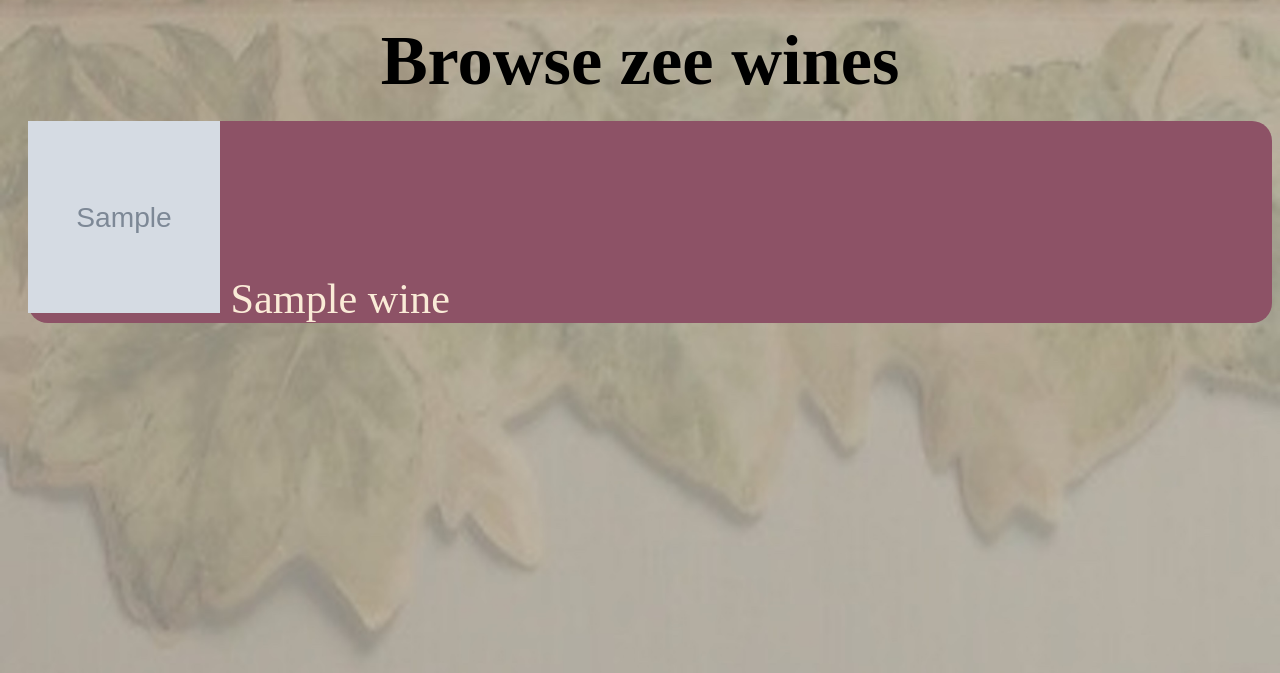
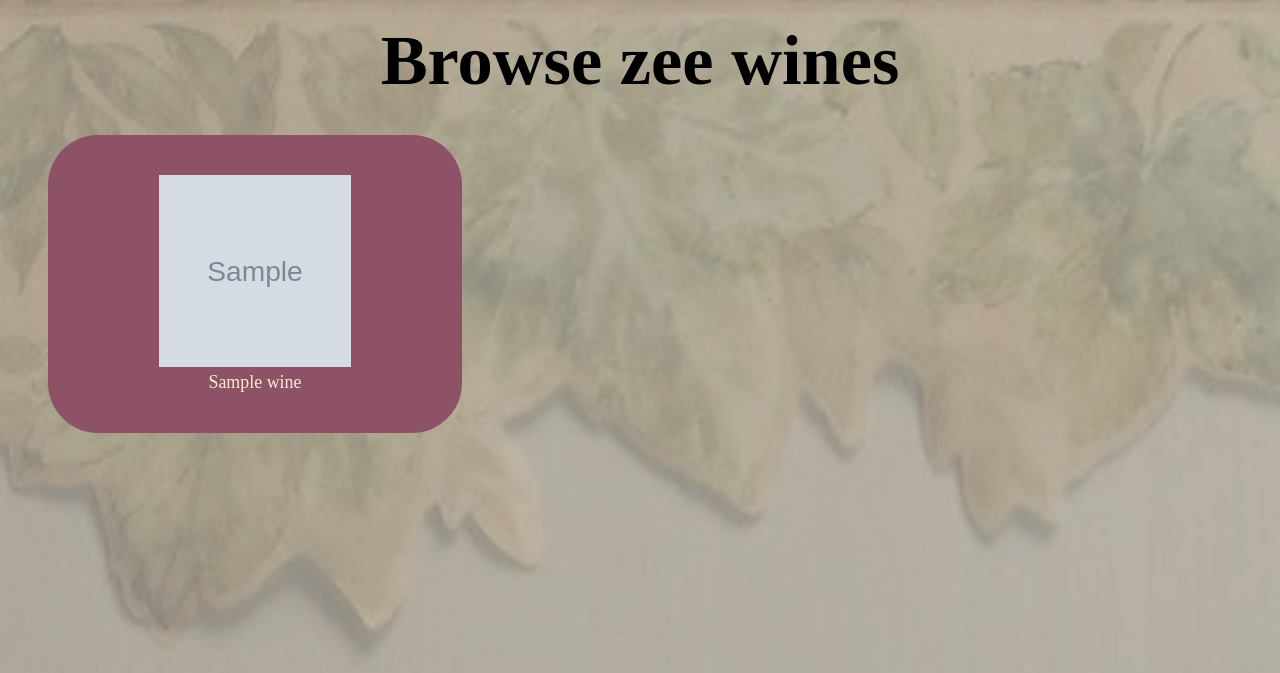
Before and after one commit to zacmea/project2, a Node server app: page /wines in a window 1280 px wide. Shown: the part 100-773 px from the top of the page. Run offline with Node 20, Linux system fonts and the light colour scheme; a user stored in the database is signed in; tables that the repository leaves empty hold one stand-in row (values such as "Sample post"); grey boxes marked "Sample" are stand-in pictures; some libraries are stand-ins or nearby versions.

Commit message:
minor styling fixes

```diff
--- a/public/styles/unifiedStylesheet.css
+++ b/public/styles/unifiedStylesheet.css
@@ -193,7 +193,7 @@ a:link, a:visited {
 .collections-show p{
     font-size: 28px;
 }
-.wine-index li, .collections-show li {
+.collections-show li {
     list-style: none;
     font-size: 3.3vw;
     background-color: #8d5266;
@@ -205,3 +205,60 @@ a:link, a:visited {
     height: 15vw;
     width: 15vw;
 }
+
+.wine-index {
+    text-align: center;
+}
+
+.wine-index ul {
+    display: flexbox
+
+}
+.wine-show {
+    display: flex;
+    flex-direction: column;
+    margin-top: 80px;
+    padding-top: 40px;
+    font-size: 1.5vw;
+    justify-content:center;
+    text-align: center;
+}
+
+.wine-show table {
+    background-color: #8d5266;
+    margin: 0 auto;
+    font-size: 1.5vw;
+    text-align: center;
+    border: 1px#812745
+}
+
+.wine-show td, th {
+    padding: 8px 20px;
+    border: 1px solid #ffffff;
+}
+#wineImg {
+    height: 25vw;
+    width: 25vw;
+    border-radius: 15px;
+    margin: 20px auto;
+}
+
+.wine-show h1 {
+    font-size: 4vw;
+    margin-bottom: 20px;
+    margin-top: -20px
+}
+
+#wineTile {
+    margin-left: 0;
+        width: 33%;
+        padding: 40px 5px;
+        background-color: #8d5266;
+        display: grid;
+        place-items: center;
+        float: left;
+        border-radius: 50px;
+        margin-bottom: 20px;
+        font-size: 1.4vw;
+        text-align: center;
+    }
--- a/views/wine-index-browse.ejs
+++ b/views/wine-index-browse.ejs
@@ -5,7 +5,7 @@
     <h1>Browse zee wines</h1>
     <ul>
         <% wines.forEach((wine) => { %>
-            <li> <a href="/wines/<%=wine.id%>"><img id="wine" src="<%=wine.thumb%>"> <%=wine.name%> </a> </li>
+            <figure id="wineTile"> <a href="/wines/<%=wine.id%>"><img id="wine" src="<%=wine.thumb%>"> <figcaption><%=wine.name%></figcaption> </a> </figure>
         <% }) %>
     </ul>
 
```
Also changed, not shown: views/wine-show.ejs (+3 -9 lines).
